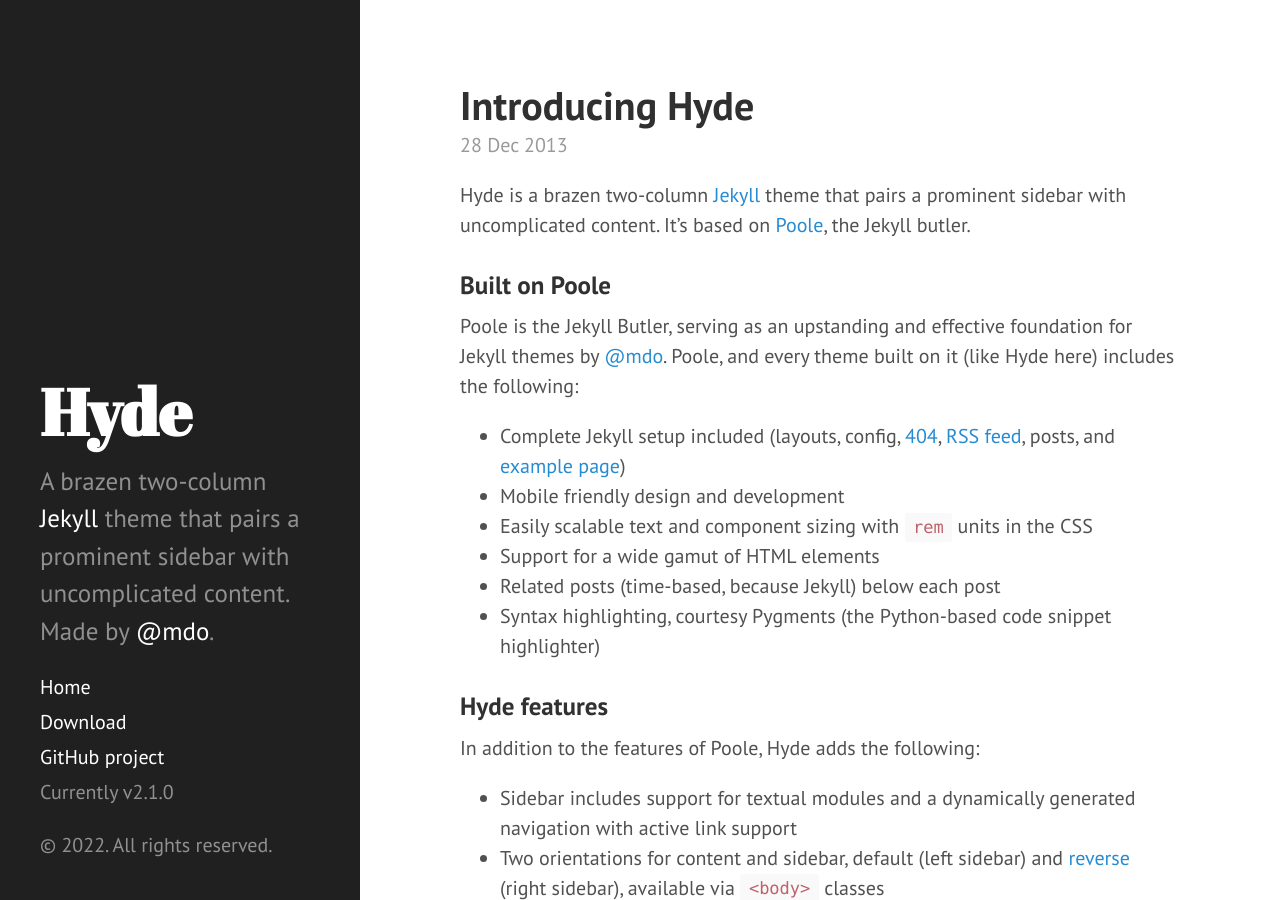
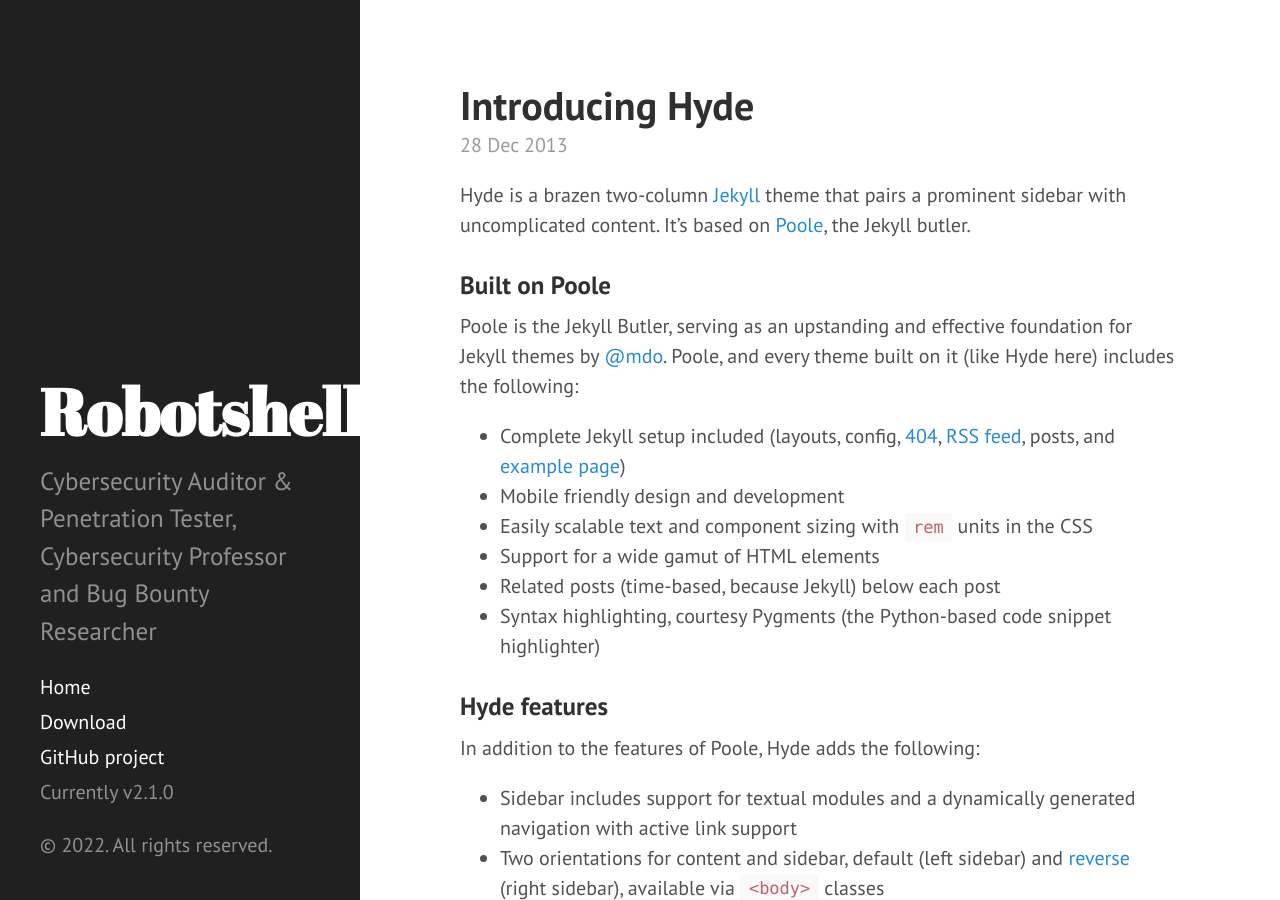
Before and after one commit to robotshell/robotshell.github.io, a Jekyll site: the page built from index.html, in a window 1280 px wide and 900 px high. Built offline with Jekyll 4.4.1, drawn with Linux system fonts in a browser that asks for light colours; Markdown is read by kramdown in place of the engine named in the settings; the list of posts is cut into pages by our own code.

Commit message:
Update _config.yml

```diff
--- a/_config.yml
+++ b/_config.yml
@@ -6,15 +6,15 @@
 permalink:        pretty
 
 # Setup
-title:            Hyde
+title:            Robotshell
 tagline:          'A Jekyll theme'
-description:      'A brazen two-column <a href="http://jekyllrb.com" target="_blank">Jekyll</a> theme that pairs a prominent sidebar with uncomplicated content. Made by <a href="https://twitter.com/mdo" target="_blank">@mdo</a>.'
+description:      'Cybersecurity Auditor & Penetration Tester, Cybersecurity Professor and Bug Bounty Researcher'
 url:              http://hyde.getpoole.com
 baseurl:          /
 
 author:
-  name:           'Mark Otto'
-  url:            https://twitter.com/mdo
+  name:           'Robotshell'
+  url:            https://twitter.com/robotshelld
 
 paginate:         5
 
@@ -22,4 +22,4 @@
 version:          2.1.0
 
 github:
-  repo:           https://github.com/poole/hyde
+  repo:           https://github.com/poole/robotshell
```
